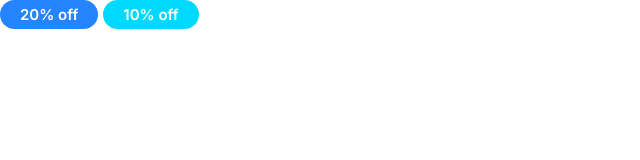
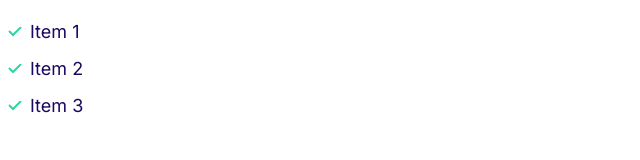
Before and after one commit to annie20/moshify, a plain HTML site: page index.html in a window 1280 px wide. Shown: the whole page, without its empty margins (0-640 px from the left). Drawn offline with Linux system fonts and the light colour scheme.

Commit message:
Build the lists.

```diff
--- a/css/styles.css
+++ b/css/styles.css
@@ -119,3 +119,31 @@ a {
     font-size: 1.2rem;
   }
 }
+
+/* Lists */
+.list {
+  list-style: none;
+  padding-left: 0;
+  color: var(--color-headings);
+}
+
+.list--inline .list__item {
+  display: inline-block;
+  margin-right: 2rem;
+}
+
+.list--tick {
+  list-style-image: url(../images/tick.svg);
+  padding-left: 3rem;
+}
+
+.list--tick .list__item {
+  padding-left: 0.5rem;
+  margin-bottom: 1rem;
+}
+
+@media screen and (min-width: 1024px) {
+  .list--tick .list__item {
+    padding-left: 0;
+  }
+}
--- a/index.html
+++ b/index.html
@@ -15,7 +15,10 @@
     <link rel="stylesheet" href="css/styles.css" />
   </head>
   <body>
-    <span class="badge badge--primary">20% off</span>
-    <span class="badge badge--secondary">10% off</span>
+    <ul class="list list--tick">
+      <li class="list__item">Item 1</li>
+      <li class="list__item">Item 2</li>
+      <li class="list__item">Item 3</li>
+    </ul>
   </body>
 </html>
```
Also changed, not shown: components/lists.html (added, +5 -0 lines), images/tick.svg (added).
